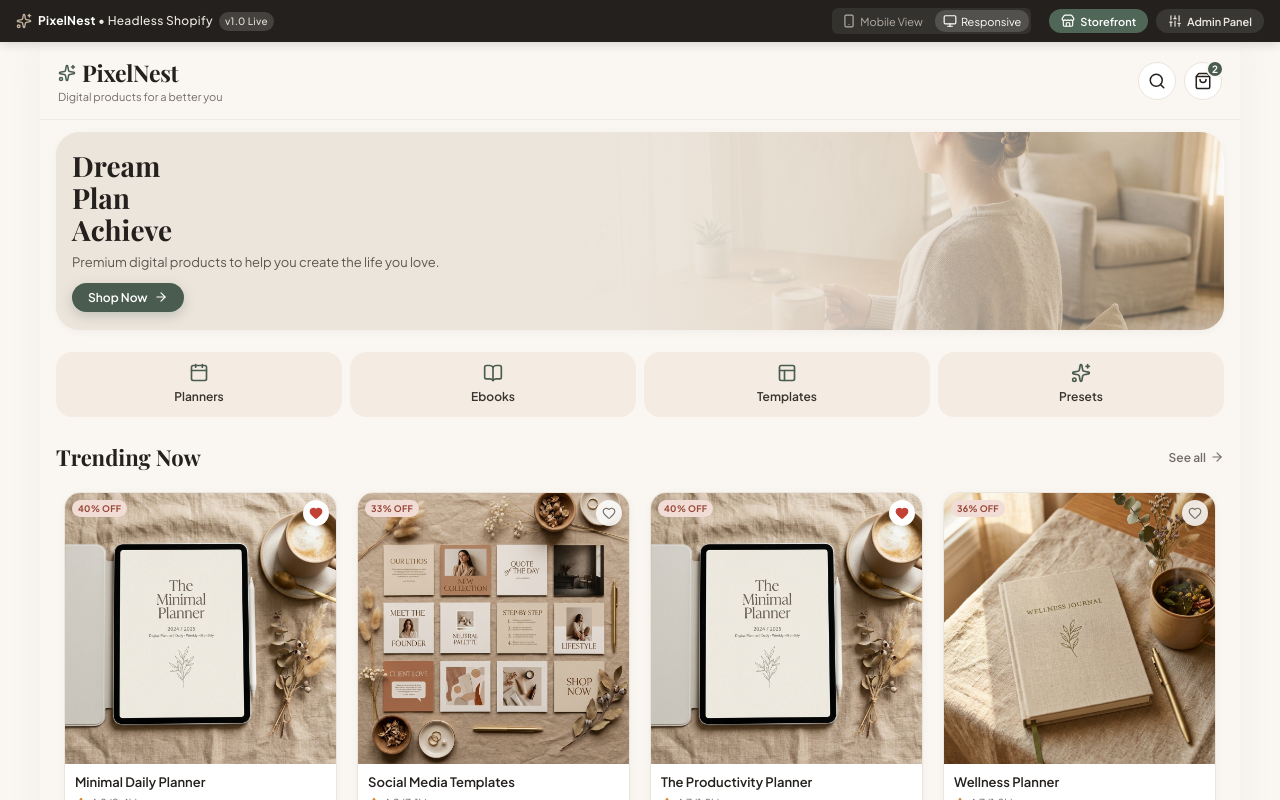
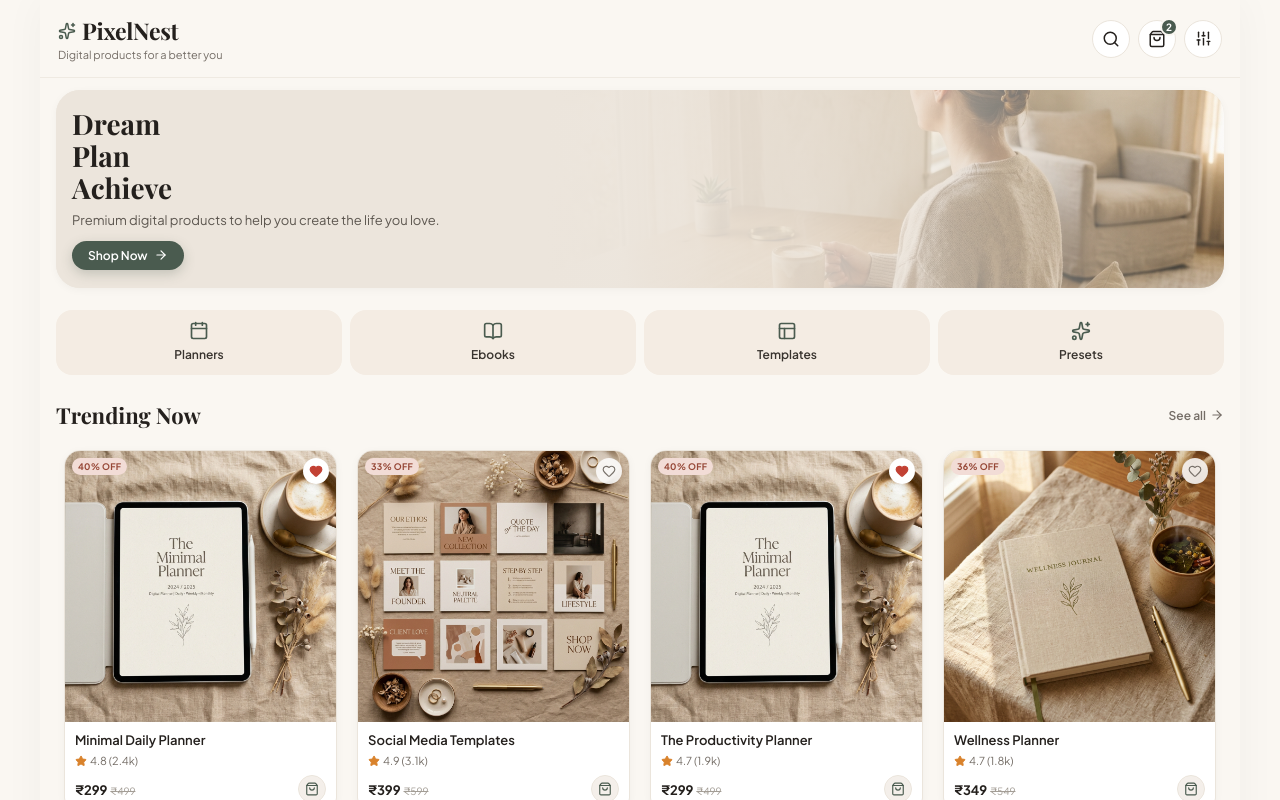
Before and after one commit to Arjunrajan250/pixelnest-headless-shopify-, a React (Vite) app: page / in a window 1280 px wide. Shown: the top 800 px of the page. Built offline with nearby package versions, Linux system fonts and the light colour scheme; a web font is replaced by a local one.

Commit message:
refactor: remove universal top bar and phone mockup for pure native responsive layout

```diff
--- a/src/App.tsx
+++ b/src/App.tsx
@@ -18,24 +18,9 @@ import { AdminProducts } from './components/admin/AdminProducts';
 import { AdminOrders } from './components/admin/AdminOrders';
 import { AdminShopifySettings } from './components/admin/AdminShopifySettings';
 
-import {
-  Smartphone,
-  Monitor,
-  Store,
-  Sliders,
-  Wifi,
-  Battery,
-  Signal,
-  Sparkles,
-  X
-} from 'lucide-react';
-
 const MainAppContent: React.FC = () => {
   const {
     appMode,
-    setAppMode,
-    deviceView,
-    setDeviceView,
     activeTab,
     adminTab,
     isCartOpen,
@@ -86,101 +71,23 @@ const MainAppContent: React.FC = () => {
 
   return (
     <div className="app-container">
-      {/* Top Universal Mode & Device Switcher Bar */}
-      <nav className="universal-top-bar">
-        <div className="top-bar-brand">
-          <Sparkles size={16} color="#C4B49F" />
-          <span><strong>PixelNest</strong> • Headless Shopify</span>
-          <span className="top-bar-badge">v1.0 Live</span>
-        </div>
-
-        <div className="top-bar-controls">
-          {/* Viewport Frame Switcher */}
-          {appMode === 'storefront' && (
-            <div className="device-toggle-group" style={{ display: 'flex', gap: '4px', background: 'rgba(255,255,255,0.08)', padding: '2px', borderRadius: '6px', marginRight: '10px' }}>
-              <button
-                className={`device-toggle-btn ${deviceView === 'mobile-mockup' ? 'active' : ''}`}
-                onClick={() => setDeviceView('mobile-mockup')}
-                title="Mobile Prototype View (Matches Mockup)"
-              >
-                <Smartphone size={14} />
-                <span style={{ fontSize: '11px' }}>Mobile View</span>
-              </button>
-              <button
-                className={`device-toggle-btn ${deviceView === 'responsive' ? 'active' : ''}`}
-                onClick={() => setDeviceView('responsive')}
-                title="Full Responsive Desktop Store"
-              >
-                <Monitor size={14} />
-                <span style={{ fontSize: '11px' }}>Responsive</span>
-              </button>
-            </div>
-          )}
-
-          {/* Mode Switcher: Storefront vs Admin */}
-          <button
-            className={`mode-toggle-btn ${appMode === 'storefront' ? 'active' : ''}`}
-            onClick={() => setAppMode('storefront')}
-          >
-            <Store size={14} />
-            <span>Storefront</span>
-          </button>
-
-          <button
-            className={`mode-toggle-btn ${appMode === 'admin' ? 'active' : ''}`}
-            onClick={() => setAppMode('admin')}
-          >
-            <Sliders size={14} />
-            <span>Admin Panel</span>
-          </button>
-        </div>
-      </nav>
-
-      {/* Main Content Area */}
       {appMode === 'admin' ? (
         <AdminLayout>
           {renderAdminContent()}
         </AdminLayout>
-      ) : deviceView === 'mobile-mockup' ? (
-        /* Mobile Prototype Frame (Exact match for reference image screens) */
-        <div className="preview-wrapper-mockup">
-          <div className="phone-chassis">
-            {/* Phone Status Bar (9:41, Cellular, Wifi, Battery) */}
-            <div className="phone-status-bar">
-              <span>9:41</span>
-              <div className="status-bar-icons">
-                <Signal size={13} />
-                <Wifi size={13} />
-                <Battery size={15} />
-              </div>
-            </div>
-
-            {/* Header (unless in sub-pages that have custom headers) */}
-            {activeTab === 'home' && <Header />}
-
-            {/* Scrollable Screen Content */}
-            <div className="phone-screen-content">
-              {renderStorefrontContent()}
-            </div>
-
-            {/* Bottom Nav Bar */}
-            {activeTab !== 'checkout' && activeTab !== 'product-detail' && (
-              <BottomNav />
-            )}
-          </div>
-        </div>
       ) : (
-        /* Responsive Desktop & Tablet Storefront */
         <div className="responsive-store-wrapper">
-          <Header />
-          <main style={{ flex: 1 }}>
+          {activeTab === 'home' && <Header />}
+          <main className="store-main-content">
             {renderStorefrontContent()}
           </main>
-          <BottomNav />
+          {activeTab !== 'checkout' && activeTab !== 'product-detail' && (
+            <BottomNav />
+          )}
         </div>
       )}
 
-      {/* Slide-over Cart Modal (when opened via header cart button on responsive view) */}
+      {/* Slide-over Cart Modal (when opened via header cart button) */}
       {isCartOpen && (
         <div className="modal-overlay" onClick={() => setIsCartOpen(false)}>
           <div
--- a/src/components/storefront/Header.tsx
+++ b/src/components/storefront/Header.tsx
@@ -1,9 +1,9 @@
 import React from 'react';
 import { useStore } from '../../context/StoreContext';
-import { Search, ShoppingBag, Sparkles } from 'lucide-react';
+import { Search, ShoppingBag, Sparkles, Sliders } from 'lucide-react';
 
 export const Header: React.FC = () => {
-  const { cart, activeTab, setActiveTab, setIsCartOpen, setIsSearchOpen } = useStore();
+  const { cart, activeTab, setActiveTab, setIsCartOpen, setIsSearchOpen, setAppMode } = useStore();
   const totalCartCount = cart.reduce((sum, item) => sum + item.quantity, 0);
 
   return (
@@ -43,6 +43,14 @@ export const Header: React.FC = () => {
             <span className="cart-badge-count">{totalCartCount}</span>
           )}
         </button>
+
+        <button
+          className="icon-btn-pill"
+          title="Merchant Admin Panel"
+          onClick={() => setAppMode('admin')}
+        >
+          <Sliders size={17} />
+        </button>
       </div>
     </header>
   );
--- a/src/index.css
+++ b/src/index.css
@@ -99,200 +99,30 @@ img {
   width: 100%;
 }
 
-/* Top Universal Switcher Bar */
-.universal-top-bar {
-  background: #23201D;
-  color: #EDE8E2;
-  padding: 8px 16px;
-  display: flex;
-  align-items: center;
-  justify-content: space-between;
-  font-size: 12px;
-  font-weight: 500;
-  position: sticky;
-  top: 0;
-  z-index: 100;
-  box-shadow: 0 2px 10px rgba(0, 0, 0, 0.15);
-  width: 100%;
-}
-
-.top-bar-brand {
-  display: flex;
-  align-items: center;
-  gap: 6px;
-  letter-spacing: 0.3px;
-  font-size: 12px;
-  white-space: nowrap;
-}
-
-.top-bar-brand strong {
-  color: #FFFFFF;
-  font-weight: 700;
-}
-
-.top-bar-badge {
-  background: rgba(255, 255, 255, 0.15);
-  color: #E2DDD5;
-  font-size: 10px;
-  padding: 2px 6px;
-  border-radius: var(--radius-full);
-}
-
-.top-bar-controls {
-  display: flex;
-  align-items: center;
-  gap: 8px;
-}
-
-.mode-toggle-btn {
-  background: rgba(255, 255, 255, 0.1);
-  color: #EDE8E2;
-  padding: 5px 12px;
-  border-radius: var(--radius-full);
-  display: inline-flex;
-  align-items: center;
-  gap: 5px;
-  font-size: 11px;
-  font-weight: 600;
-  transition: var(--transition-fast);
-  white-space: nowrap;
-}
-
-.mode-toggle-btn:hover {
-  background: rgba(255, 255, 255, 0.2);
-  color: #FFFFFF;
-}
-
-.mode-toggle-btn.active {
-  background: #506656;
-  color: #FFFFFF;
-}
-
-/* Device Preview Toggle */
-.device-toggle-btn {
-  background: transparent;
-  color: #B5AEA5;
-  padding: 4px 8px;
-  border-radius: var(--radius-sm);
-  display: inline-flex;
-  align-items: center;
-  gap: 4px;
-  font-size: 11px;
-  transition: var(--transition-fast);
-  white-space: nowrap;
-}
-
-.device-toggle-btn:hover, .device-toggle-btn.active {
-  color: #FFFFFF;
-  background: rgba(255, 255, 255, 0.15);
-}
-
-/* Hide device mockup switch on real mobile screens */
-@media (max-width: 768px) {
-  .device-toggle-group {
-    display: none !important;
-  }
-}
-
-/* Desktop Mobile Mockup Chassis Simulation */
-.preview-wrapper-mockup {
-  display: flex;
-  justify-content: center;
-  align-items: center;
-  padding: 30px 16px;
-  background: linear-gradient(135deg, #EBE5DC 0%, #D8CFC3 100%);
-  min-height: calc(100vh - 42px);
-  width: 100%;
-}
-
-.phone-chassis {
-  width: 395px;
-  max-width: 100%;
-  height: 844px;
-  background: #FFFFFF;
-  border-radius: 46px;
-  box-shadow: 0 25px 60px -15px rgba(28, 24, 21, 0.4), 0 0 0 10px #1E1C1A, 0 0 0 12px #34302C;
-  overflow: hidden;
-  display: flex;
-  flex-direction: column;
-  position: relative;
-}
-
-/* Native full-bleed mobile on actual mobile viewports */
-@media (max-width: 768px) {
-  .preview-wrapper-mockup {
-    padding: 0;
-    background: var(--bg-main);
-    min-height: auto;
-    display: block;
-  }
-
-  .phone-chassis {
-    width: 100%;
-    max-width: 100%;
-    height: auto;
-    min-height: calc(100vh - 42px);
-    border-radius: 0;
-    box-shadow: none;
-  }
-
-  .phone-status-bar {
-    display: none !important; /* Don't display duplicate 9:41 status bar on actual mobile devices */
-  }
-}
-
-/* Phone Notch & Status Bar (for desktop simulation) */
-.phone-status-bar {
-  height: 44px;
-  padding: 10px 24px 0 24px;
-  display: flex;
-  justify-content: space-between;
-  align-items: center;
-  font-size: 13px;
-  font-weight: 600;
-  color: #1F1D1B;
-  background: var(--bg-main);
-  z-index: 50;
-  flex-shrink: 0;
-}
-
-.status-bar-icons {
-  display: flex;
-  align-items: center;
-  gap: 6px;
-}
-
-.phone-screen-content {
-  flex: 1;
-  overflow-y: auto;
-  overflow-x: hidden;
-  background: var(--bg-main);
-  display: flex;
-  flex-direction: column;
-  position: relative;
-  scroll-behavior: smooth;
-  width: 100%;
-}
-
-/* Custom Scrollbars */
-.phone-screen-content::-webkit-scrollbar,
+/* Custom Scrollbar */
 .custom-scrollbar::-webkit-scrollbar {
   width: 4px;
   height: 4px;
 }
-.phone-screen-content::-webkit-scrollbar-thumb,
 .custom-scrollbar::-webkit-scrollbar-thumb {
   background: #D8CFBE;
   border-radius: 4px;
 }
 
+.store-main-content {
+  flex: 1;
+  display: flex;
+  flex-direction: column;
+  width: 100%;
+}
+
 /* Full Responsive Viewport */
 .responsive-store-wrapper {
   max-width: 1200px;
   width: 100%;
   margin: 0 auto;
-  min-height: calc(100vh - 42px);
-  min-height: calc(100dvh - 42px);
+  min-height: 100vh;
+  min-height: 100dvh;
   display: flex;
   flex-direction: column;
   background: var(--bg-main);
```
